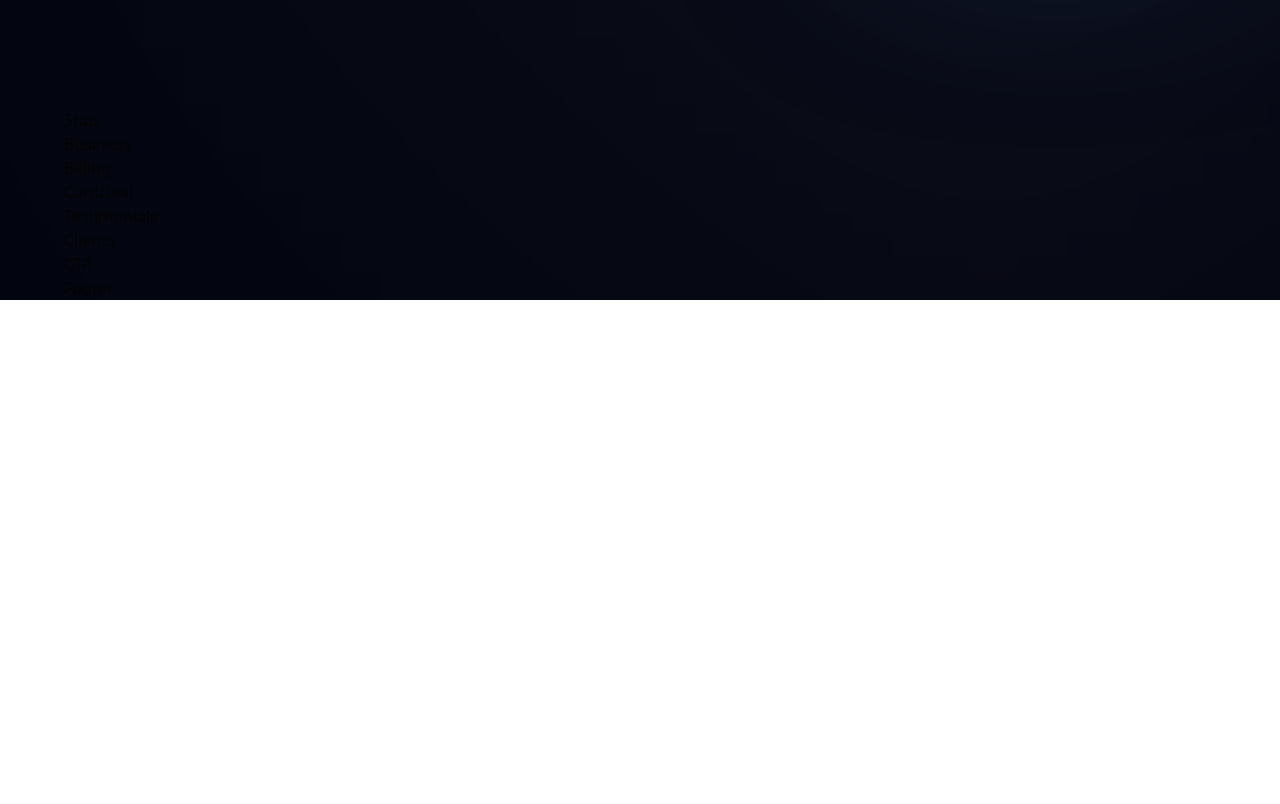
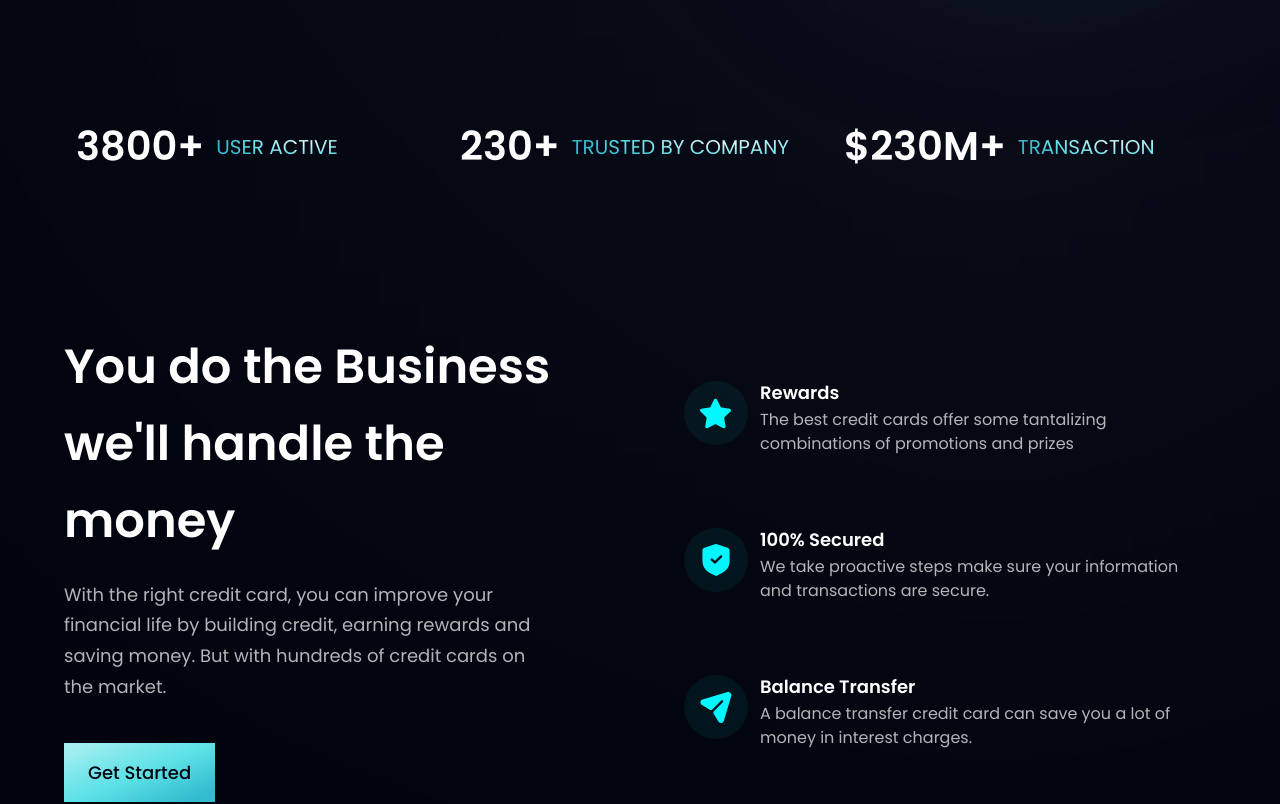
Before and after one commit to AdaezeCynthia/react-app, a React (Vite) app in the folder bank-app/: page / in a window 1280 px wide. Shown: the part 760-1564 px from the top of the page. Before the commit the page ends 1060 px from the top, so only its background shows below. Built offline with nearby package versions, Linux system fonts and the light colour scheme.

Commit message:
another commit

```diff
--- a/bank-app/src/components/Business.jsx
+++ b/bank-app/src/components/Business.jsx
@@ -1,9 +1,64 @@
-import React from 'react'
+import { features } from "../constants";
+import styles,{layout} from "../style";
+import  Button from "./Button";
+
+
+const FeatureCard =({icon,title,content,index}) => (
+
+    <div className={`flex flex-row p-6 rounded-[20px]  ${index !== features.length - 1 ? "mb-6" : "mb-0"}
+    feature-card `}>
+      <div className={`w-[64px] h-[54px] h-[64px] rounded-full ${styles.flexCenter} bg-dimBlue`}>
+      <img src={icon} alt="icon" className="w-[50%] h-[50%] object-contain"/>
+    </div>
+
+    <div className="flex-1 flex flex-col ml-3">
+      <h4 className="font-poppins font-semibold text-white  text-[18px] leading-[23px] mb-1">
+        {title}
+      </h4>
+      <p className="font-poppins font-normal text-dimWhite text-[16px] leading-[24px]">
+        {content}
+      </p>
+
+    </div>
+
+  </div>
+)
+
 
 const Business = () => {
-  return (
-    <div>Business</div>
+        return (
+    <section id="features" className={layout.section}>
+      <div className={layout.sectionInfo}>
+        <h2 className={styles.heading2}> You do the Business
+        <br className="sm:block hidden"/> we'll handle the money
+        </h2>
+
+
+      <p className={`${styles.paragraph} max-w-[470px] mt-5`}>
+      With the right credit card, you can improve your financial life by
+        building credit, earning rewards and saving money. But with hundreds
+        of credit cards on the market.
+      </p>
+
+
+          <Button styles= ' mt-10 '/>
+
+          </div>
+
+
+
+          <div className={`${layout.sectionImg} flex-col`}>
+           {features.map((feature ,index) => (
+            <FeatureCard    key={features.id} {...feature} index={index}/>
+           ))}
+
+          </div>
+
+    </section>
+
   )
-}
+        }
+
+
 
 export default Business
--- a/bank-app/src/components/Button.jsx
+++ b/bank-app/src/components/Button.jsx
@@ -1,7 +1,14 @@
 import React from 'react'
 
-export const Button = () => {
+export const Button = ({styles}) => {
   return (
-    <div>Button</div>
+    <button type='button' className={`py-4 px-6 bg-blue-gradient font-poppins font-medium
+     text-[18px] text-primary outline-none ${styles}`}>
+          Get Started
+    </button>
   )
 }
+
+
+
+export default Button
--- a/bank-app/src/components/Stats.jsx
+++ b/bank-app/src/components/Stats.jsx
@@ -1,9 +1,22 @@
-import React from 'react'
+import {  stats } from "../constants";
+import styles from "../style";
 
-const Stats = () => {
-  return (
-    <div>Stats</div>
+const Stats = () =>  (
+   <section className={`${styles.flexCenter} flex-row flex-wrap sm:mb-20  mb-6`}>
+    {stats.map ((stat) =>
+    <div key={stat.id} className={`flex-1  flex justify-start items-center flex-row m-3`}>
+      <h4 className="font-poppins font-semibold xs:text-[40px]
+       text-[30px] xs:leading-[53px] leading-[43px] text-white ">
+        {stat.value}
+      </h4>
+      <p className="font-poppins font-normal xs:text-[20px]
+       text-[15px] xs:leading-[26px] leading-[21px] text-gradient uppercase ml-3 ">{stat.title}</p>
+
+    </div>
+    )}
+
+   </section>
   )
-}
+
 
 export default Stats
```
